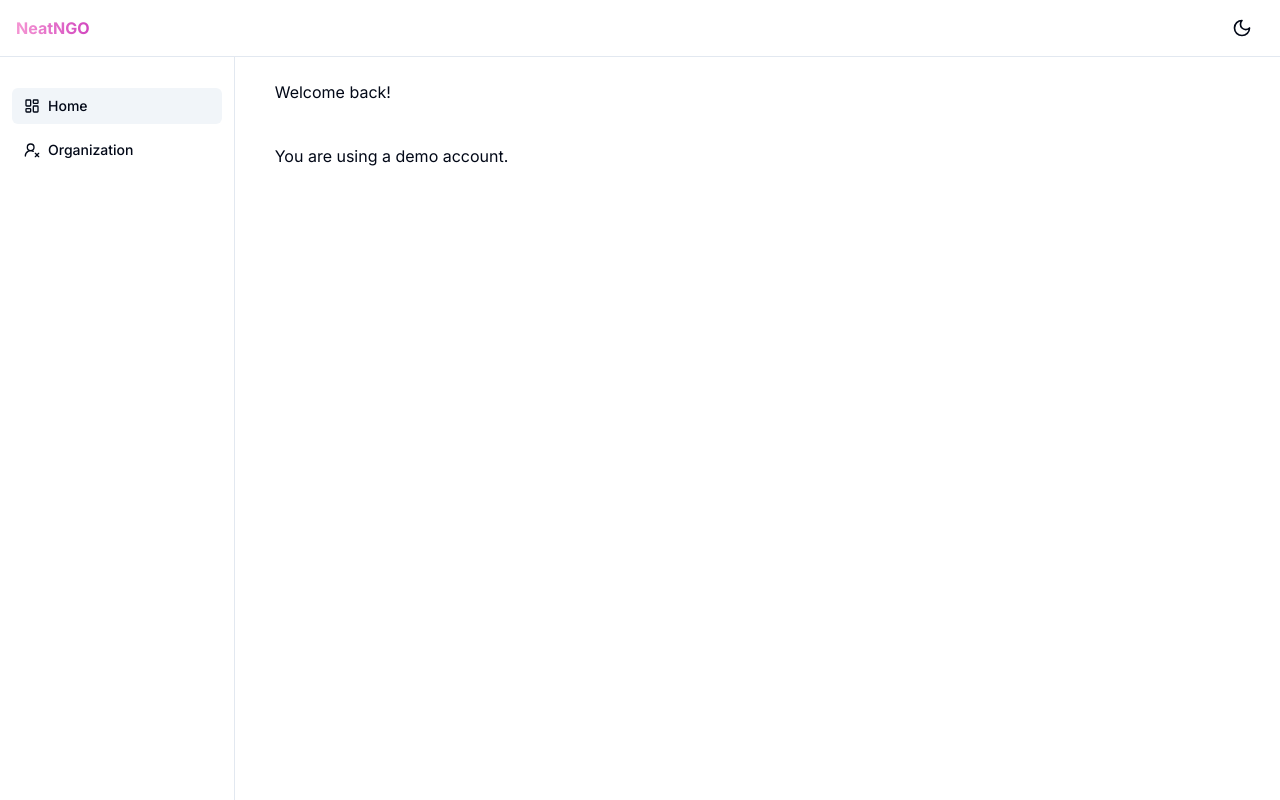
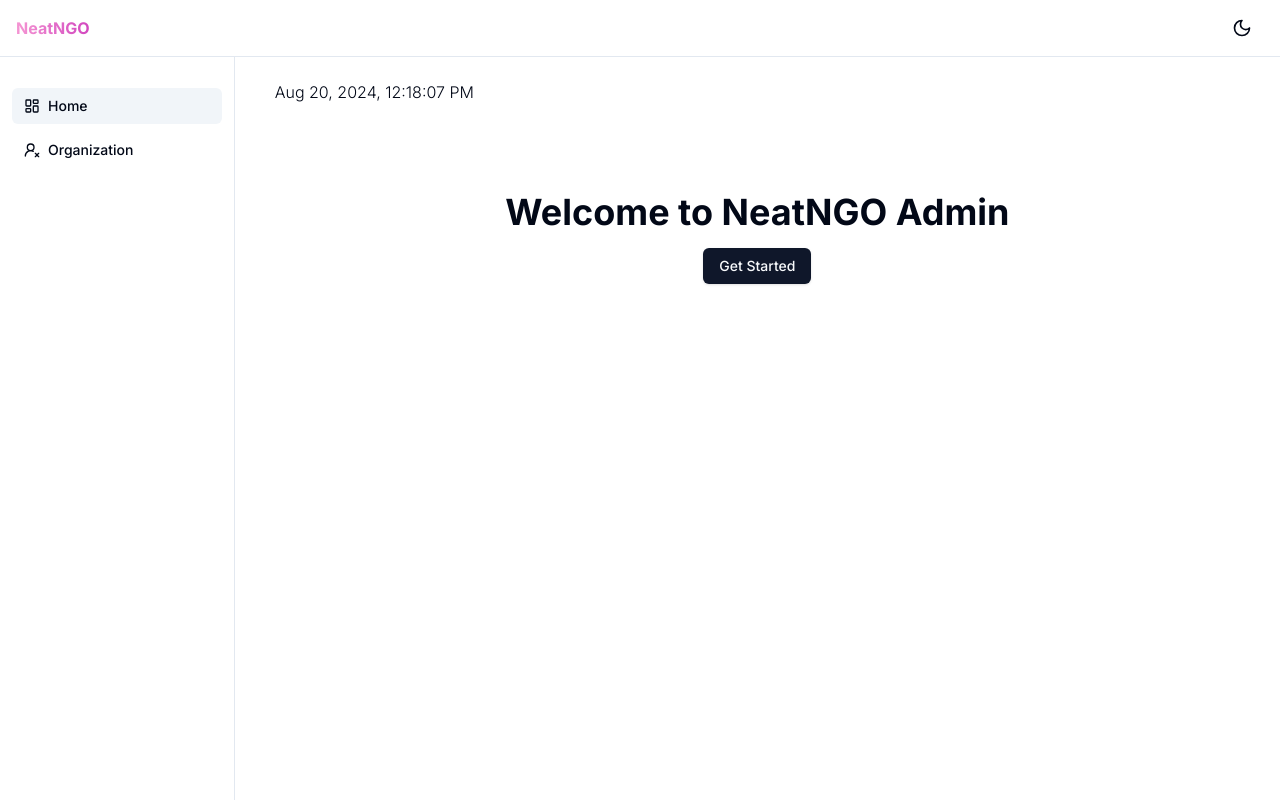
Before and after one commit to farhan-helmy/neatngo, a Next.js app: page /dashboard in a window 1280 px wide. Built offline with nearby package versions, Linux system fonts and the light colour scheme; no server answers.

Commit message:
:sparkles: guide user during onboarding (#35)

```diff
--- a/src/app/dashboard/page.tsx
+++ b/src/app/dashboard/page.tsx
@@ -1,7 +1,10 @@
 "use client";
 import { Layout, LayoutBody, LayoutHeader } from "@/components/custom/layout";
-import { formatDate } from "@/helper";
+import { Button } from "@/components/ui/button";
+
 import { useUser } from "@clerk/nextjs";
+import { format } from "date-fns";
+import Link from "next/link";
 
 export default function DashboardPage() {
   const { user } = useUser();
@@ -9,8 +12,15 @@ export default function DashboardPage() {
   if (!user || process.env.ENVIRONMENT === "dev") {
     return (
       <Layout>
-        <LayoutHeader>Welcome back!</LayoutHeader>
-        <LayoutBody>You are using a demo account.</LayoutBody>
+        <LayoutHeader className="font-light"> {format(new Date(), 'PPpp')}</LayoutHeader>
+        <LayoutBody className="flex flex-col items-center mt-12">
+          <div className="text-4xl text-center font-bold">
+            Welcome to NeatNGO Admin
+          </div>
+          <Link href="/dashboard/organization" className="pt-4">
+            <Button>Get Started</Button>
+          </Link>
+        </LayoutBody>
       </Layout>
     );
   }
@@ -19,7 +29,7 @@ export default function DashboardPage() {
     <Layout>
       <LayoutHeader>Welcome back!</LayoutHeader>
       <LayoutBody>
-        Last signed in at {formatDate(user.lastSignInAt!)}
+        <div className="text-4xl text-center font-bold">Welcome</div>
       </LayoutBody>
     </Layout>
   );
```
